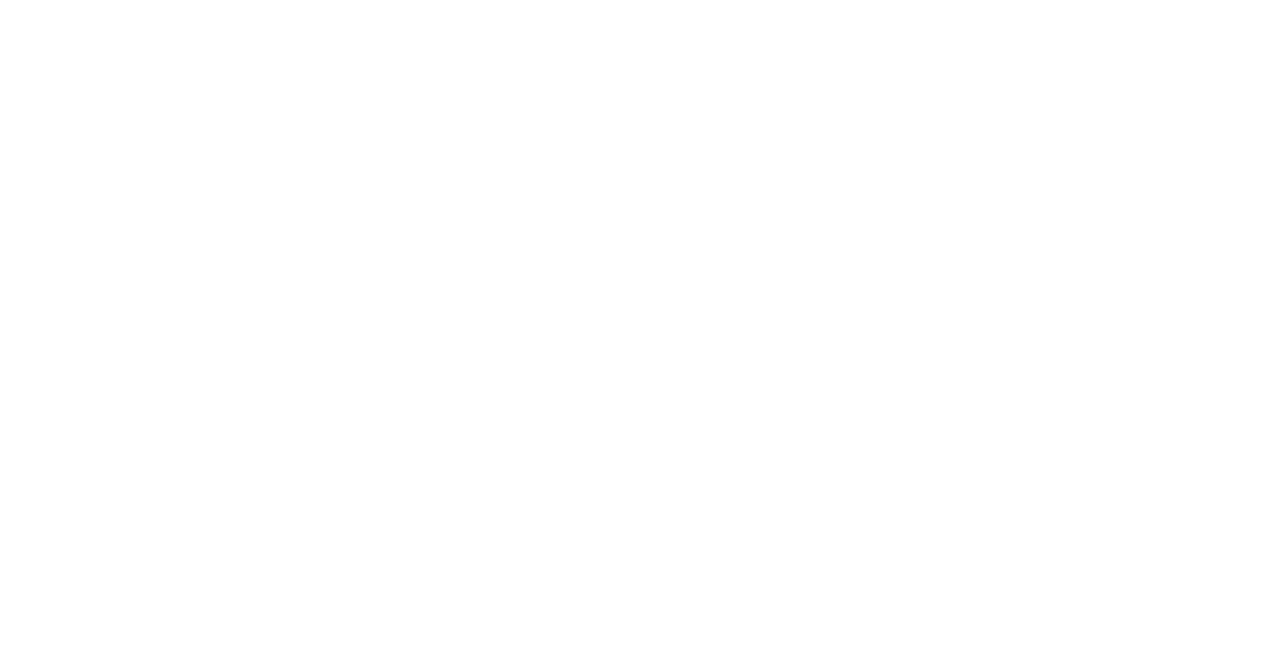
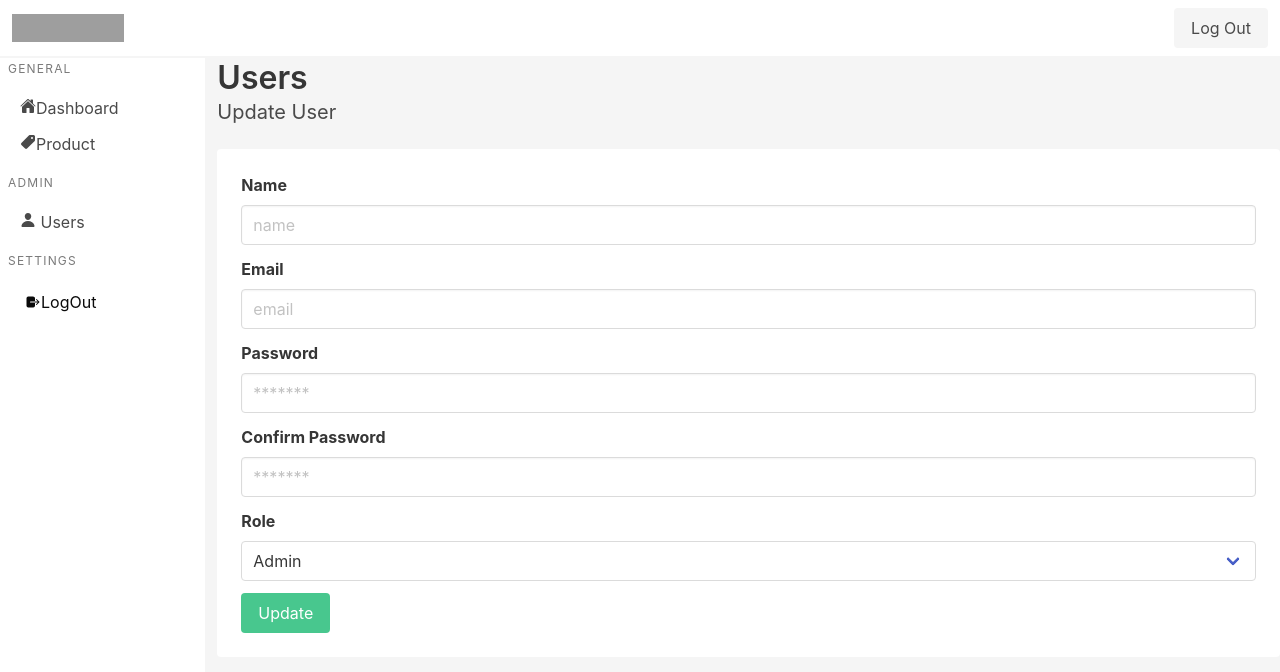
Before and after one commit to andrew535210099/MultiUserLogin-React-NodeJs-MySQL, a React (Create React App) app in the folder frontend/: page /users/edit/1 in a window 1280 px wide. Before the commit this address had no page. Shown: the top 672 px of the page. Built offline with nearby package versions, Linux system fonts and the light colour scheme; grey boxes are pictures that could not be loaded.

Commit message:
Update: New Component to Edit User and Product and Update Routing System

```diff
--- a/frontend/src/App.js
+++ b/frontend/src/App.js
@@ -1,13 +1,23 @@
 import React from "react";
 import { BrowserRouter, Routes, Route } from "react-router-dom";
 import Dashboard from "./pages/Dashboard";
+import Login from "./components/Login";
+import Users from "./pages/Users";
+import Products from "./pages/Products";
+import AddUser from "./pages/AddUser";
+import EditUser from "./pages/EditUser";
 
 function App() {
   return (
     <div>
       <BrowserRouter>
         <Routes>
+          <Route path="/" element={<Login />} />
           <Route path="/dashboard" element={<Dashboard />} />
+          <Route path="/users" element={<Users />} />
+          <Route path="/users/add" element={<AddUser />} />
+          <Route path="/users/edit/:id" element={<EditUser />} />
+          <Route path="/products" element={<Products />} />
         </Routes>
       </BrowserRouter>
     </div>
--- /dev/null
+++ b/frontend/src/components/FormAddUser.jsx
@@ -0,0 +1,67 @@
+import React from "react";
+
+const FormAddUser = () => {
+  return (
+    <div>
+      <h1 className="title">Users</h1>
+      <h2 className="subtitle">Add New User </h2>
+      <div className="card is-shadowless">
+        <div className="card-content">
+          <div className="content">
+            <form>
+              <div className="field">
+                <label className="label">Name</label>
+                <div className="control">
+                  <input type="text" className="input" placeholder="name" />
+                </div>
+              </div>
+              <div className="field">
+                <label className="label">Email</label>
+                <div className="control">
+                  <input type="text" className="input" placeholder="email" />
+                </div>
+              </div>
+              <div className="field">
+                <label className="label">Password</label>
+                <div className="control">
+                  <input
+                    type="password"
+                    className="input"
+                    placeholder="*******"
+                  />
+                </div>
+              </div>
+              <div className="field">
+                <label className="label">Confirm Password</label>
+                <div className="control">
+                  <input
+                    type="password"
+                    className="input"
+                    placeholder="*******"
+                  />
+                </div>
+              </div>
+              <div className="field">
+                <label className="label">Role</label>
+                <div className="control"></div>
+                <div className="select is-fullwidth">
+                  <select>
+                    <option value="admin">Admin</option>
+                    <option value="user">User</option>
+                  </select>
+                </div>
+              </div>
+              <div className="field">
+                <div className="control">
+                  <button className="button is-success">Save</button>
+                </div>
+              </div>
+            </form>
+          </div>
+        </div>
+      </div>
+    </div>
+  );
+};
+
+export default FormAddUser;
--- /dev/null
+++ b/frontend/src/components/FormEditUser.jsx
@@ -0,0 +1,67 @@
+import React from "react";
+
+const FormEditUser = () => {
+  return (
+    <div>
+      <h1 className="title">Users</h1>
+      <h2 className="subtitle">Update User </h2>
+      <div className="card is-shadowless">
+        <div className="card-content">
+          <div className="content">
+            <form>
+              <div className="field">
+                <label className="label">Name</label>
+                <div className="control">
+                  <input type="text" className="input" placeholder="name" />
+                </div>
+              </div>
+              <div className="field">
+                <label className="label">Email</label>
+                <div className="control">
+                  <input type="text" className="input" placeholder="email" />
+                </div>
+              </div>
+              <div className="field">
+                <label className="label">Password</label>
+                <div className="control">
+                  <input
+                    type="password"
+                    className="input"
+                    placeholder="*******"
+                  />
+                </div>
+              </div>
+              <div className="field">
+                <label className="label">Confirm Password</label>
+                <div className="control">
+                  <input
+                    type="password"
+                    className="input"
+                    placeholder="*******"
+                  />
+                </div>
+              </div>
+              <div className="field">
+                <label className="label">Role</label>
+                <div className="control"></div>
+                <div className="select is-fullwidth">
+                  <select>
+                    <option value="admin">Admin</option>
+                    <option value="user">User</option>
+                  </select>
+                </div>
+              </div>
+              <div className="field">
+                <div className="control">
+                  <button className="button is-success">Update</button>
+                </div>
+              </div>
+            </form>
+          </div>
+        </div>
+      </div>
+    </div>
+  );
+};
+
+export default FormEditUser;
--- /dev/null
+++ b/frontend/src/components/Login.jsx
@@ -0,0 +1,41 @@
+import React from "react";
+
+const Login = () => {
+  return (
+    <section className="hero has-background-grey-light is-fullheight is-fullwidth">
+      <div className="hero-body">
+        <div className="container">
+          <div className="columns is-centered">
+            <div className="column is-4"></div>
+            <form className="box">
+              <h1 className="title is-2">Sign In</h1>
+              <div className="field">
+                <label className="label">Email</label>
+                <div className="control">
+                  <input type="text" className="input" placeholder="email" />
+                </div>
+              </div>
+              <div className="field">
+                <label className="label">Password</label>
+                <div className="control">
+                  <input
+                    type="password"
+                    className="input"
+                    placeholder="*******"
+                  />
+                </div>
+              </div>
+              <div className="field mt-5">
+                <button className="button is-success is-fullwidth">
+                  Login
+                </button>
+              </div>
+            </form>
+          </div>
+        </div>
+      </div>
+    </section>
+  );
+};
+
+export default Login;
--- /dev/null
+++ b/frontend/src/components/ProductList.jsx
@@ -0,0 +1,32 @@
+import React from "react";
+
+const ProductList = () => {
+  return (
+    <div>
+      <h1 className="title">Products</h1>
+      <h2 className="subtitle">List of Products </h2>
+      <table className="table is-striped is-fullwidth">
+        <thead>
+          <tr>
+            <th>No</th>
+            <th>Product Name</th>
+            <th>Price</th>
+            <th>Created By</th>
+            <th>Actions</th>
+          </tr>
+        </thead>
+        <tbody>
+          <tr>
+            <td></td>
+            <td></td>
+            <td></td>
+            <td></td>
+            <td></td>
+          </tr>
+        </tbody>
+      </table>
+    </div>
+  );
+};
+
+export default ProductList;
--- /dev/null
+++ b/frontend/src/components/Userlist.jsx
@@ -0,0 +1,32 @@
+import React from "react";
+
+const Userlist = () => {
+  return (
+    <div>
+      <h1 className="title">Users</h1>
+      <h2 className="subtitle">List of Users </h2>
+      <table className="table is-striped is-fullwidth">
+        <thead>
+          <tr>
+            <th>No</th>
+            <th>Name</th>
+            <th>Email</th>
+            <th>Role</th>
+            <th>Actions</th>
+          </tr>
+        </thead>
+        <tbody>
+          <tr>
+            <td></td>
+            <td></td>
+            <td></td>
+            <td></td>
+            <td></td>
+          </tr>
+        </tbody>
+      </table>
+    </div>
+  );
+};
+
+export default Userlist;
--- a/frontend/src/components/sidebar.jsx
+++ b/frontend/src/components/sidebar.jsx
@@ -1,29 +1,41 @@
 import React from "react";
 import { NavLink } from "react-router-dom";
+import { IoPerson, IoPricetag, IoHome, IoLogOut } from "react-icons/io5";
 
 const sidebar = () => {
   return (
     <div>
-      <aside className="menu has-shadow">
+      <aside className="menu pl-2 has-shadow">
         <p className="menu-label">General</p>
         <ul className="menu-list">
           <li>
-            <NavLink to={"/dashboard"}>Dashboard</NavLink>
+            <NavLink to={"/dashboard"}>
+              <IoHome />
+              Dashboard
+            </NavLink>
           </li>
           <li>
-            <NavLink to={"/products"}>Product</NavLink>
+            <NavLink to={"/products"}>
+              <IoPricetag />
+              Product
+            </NavLink>
           </li>
         </ul>
         <p className="menu-label">Admin</p>
         <ul className="menu-list">
           <li>
-            <NavLink to={"/users"}>Users</NavLink>
+            <NavLink to={"/users"}>
+              <IoPerson /> Users
+            </NavLink>
           </li>
         </ul>
         <p className="menu-label">Settings</p>
         <ul className="menu-list">
           <li>
-            <button className="button is-white">LogOut</button>
+            <button className="button is-white">
+              <IoLogOut />
+              LogOut
+            </button>
           </li>
         </ul>
       </aside>
--- /dev/null
+++ b/frontend/src/pages/AddUser.jsx
@@ -0,0 +1,13 @@
+import React from "react";
+import Layout from "./Layout";
+import FormAddUser from "../components/FormAddUser";
+
+const AddUser = () => {
+  return (
+    <Layout>
+      <FormAddUser />
+    </Layout>
+  );
+};
+
+export default AddUser;
--- a/frontend/src/pages/Dashboard.jsx
+++ b/frontend/src/pages/Dashboard.jsx
@@ -1,8 +1,13 @@
 import React from "react";
 import Layout from "./Layout";
+import Welcome from "../components/Welcome";
 
 const Dashboard = () => {
-  return <Layout>Lorem, ipsum.</Layout>;
+  return (
+    <Layout>
+      <Welcome />
+    </Layout>
+  );
 };
 
 export default Dashboard;
--- /dev/null
+++ b/frontend/src/pages/EditUser.jsx
@@ -0,0 +1,13 @@
+import React from "react";
+import Layout from "./Layout";
+import FormEditUser from "../components/FormEditUser";
+
+const EditUser = () => {
+  return (
+    <Layout>
+      <FormEditUser />
+    </Layout>
+  );
+};
+
+export default EditUser;
--- /dev/null
+++ b/frontend/src/pages/Products.jsx
@@ -0,0 +1,13 @@
+import React from "react";
+import Layout from "./Layout";
+import ProductList from "../components/ProductList";
+
+const Products = () => {
+  return (
+    <Layout>
+      <ProductList />
+    </Layout>
+  );
+};
+
+export default Products;
--- /dev/null
+++ b/frontend/src/pages/Users.jsx
@@ -0,0 +1,13 @@
+import React from "react";
+import Layout from "./Layout";
+import Userlist from "../components/Userlist";
+
+const Users = () => {
+  return (
+    <Layout>
+      <Userlist />
+    </Layout>
+  );
+};
+
+export default Users;
```
